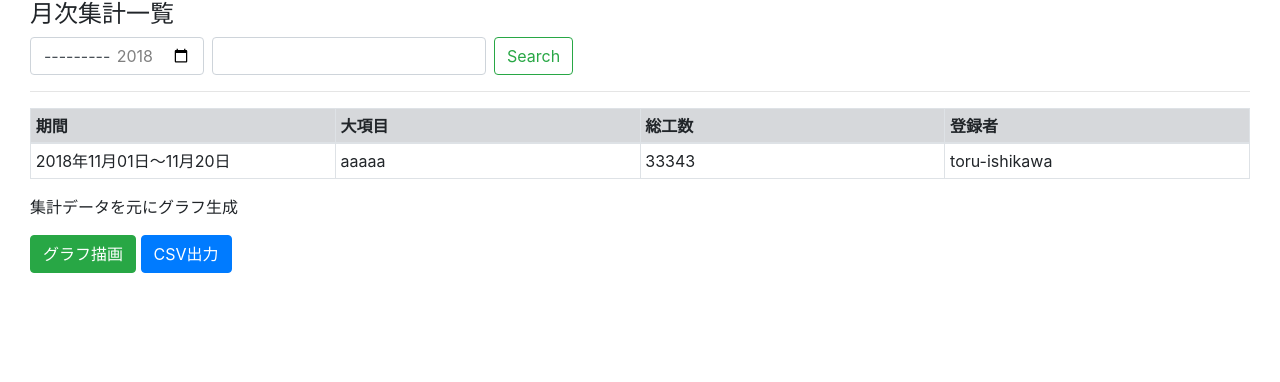
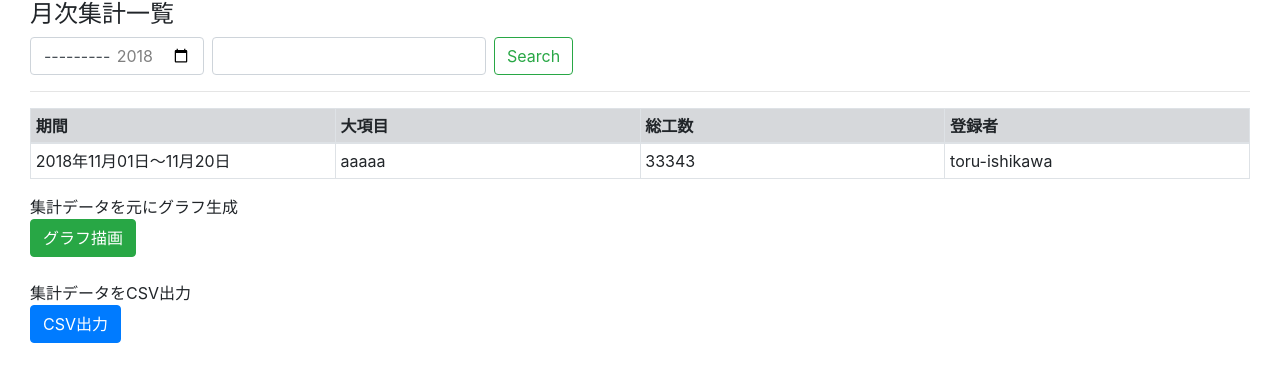
Before and after one commit to 1shikawa/myapp2, a Django app: page /MonthlySumList/ in a window 1280 px wide. Shown: the part 56-438 px from the top of the page. Run offline with Django 3.2, Linux system fonts and the light colour scheme; a user stored in the database is signed in; data comes from the database, SQL or seed files in the repository; some libraries are stand-ins or nearby versions.

Commit message:
2018/11/20 month_with_schedule modify

```diff
--- a/templates/MonthlySumList.html
+++ b/templates/MonthlySumList.html
@@ -43,8 +43,10 @@ table-layout: fixed;
         </table>
         {% csrf_token %}
     </div>
-    <p>集計データを元にグラフ生成</p>
-    <a href="{% url 'mycalendar:Chart' %}" class="btn btn-success">グラフ描画</a>
+    <span>集計データを元にグラフ生成</span><br>
+    <a href="{% url 'mycalendar:Chart' %}" class="btn btn-success">グラフ描画</a><br>
+    <br>
+    <span>集計データをCSV出力</span><br>
     <a href="{% url 'mycalendar:SumExport' %}" class="btn btn-primary">CSV出力</a>
 </div>
 {% endblock %}
--- a/templates/month_with_schedule.html
+++ b/templates/month_with_schedule.html
@@ -79,7 +79,7 @@ font-size:18px;
                     {% for schedule in schedules %}
                     <!--登録済みあれば表示-->
                     <p><a href="{% url 'mycalendar:NewMultiEdit'  day.year day.month day.day %}">編集</a></p>
-                    <p id="total">TOTAL：{{ schedule.totalkosu }}</p>
+                    <p id="total">TOTAL：{{ schedule.totalkosu }} (分)</p>
                     {% endfor %}
                 </div>
             </td>
```
